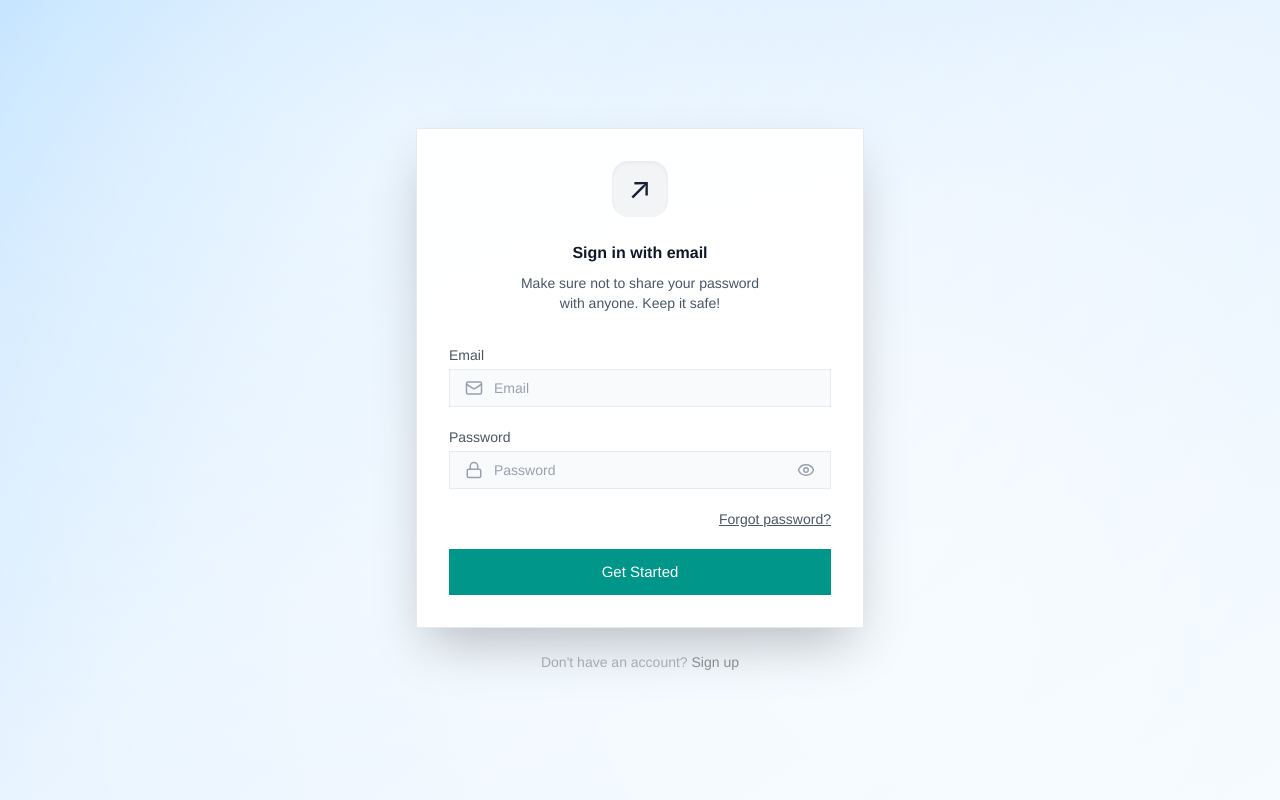
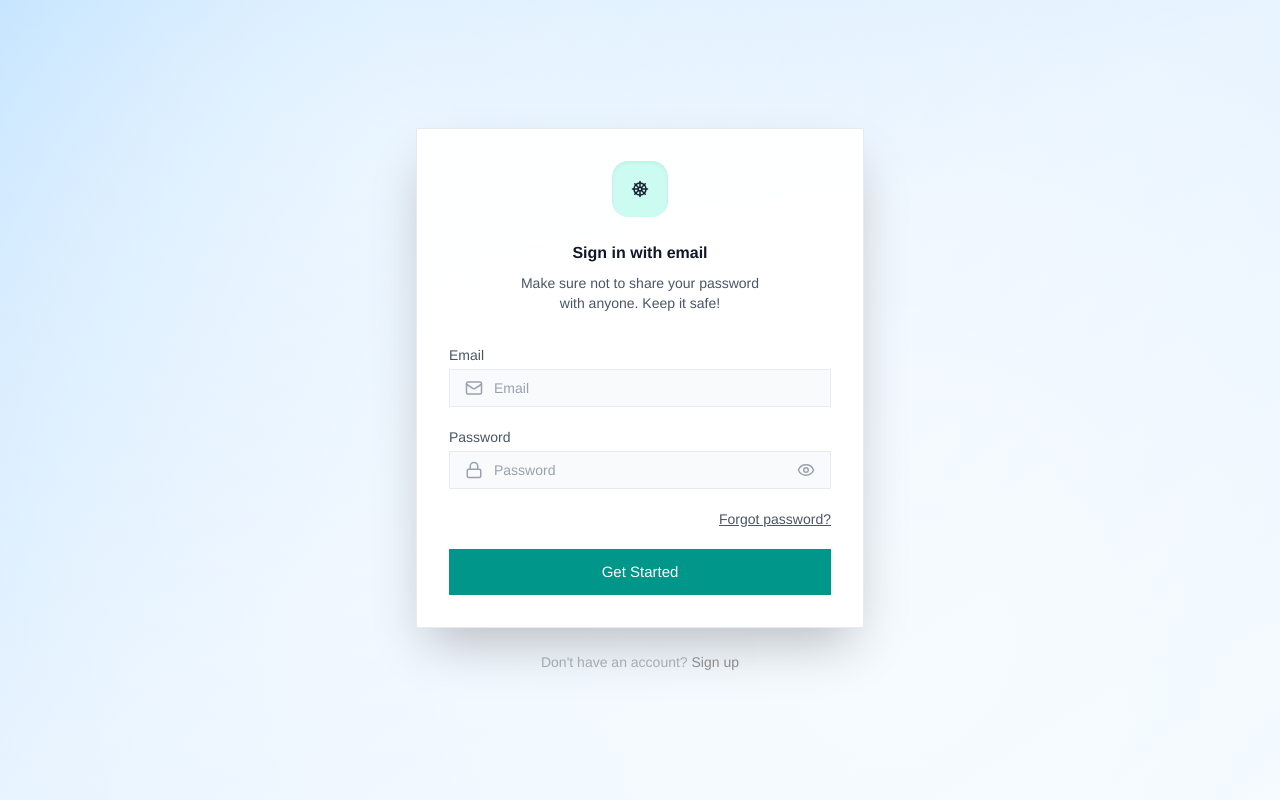
Before and after one commit to ivanepou22/customerserviceportal, a React (Vite) app in the folder FrontEnd-React/: page / in a window 1280 px wide. Built offline with nearby package versions, Linux system fonts and the light colour scheme.

Commit message:
feat: update LoginPage icon and styling for improved aesthetics

```diff
--- a/FrontEnd-React/src/components/Dashboard.jsx
+++ b/FrontEnd-React/src/components/Dashboard.jsx
@@ -23,10 +23,6 @@ function Dashboard() {
             <Header />
             <div className="border-b border-emerald-100 bg-emerald-50">
                 <div className="mx-auto flex h-8 max-w-[1120px] items-center justify-center gap-2 px-5 text-center text-[13px] font-semibold text-emerald-950">
-                    <span className="grid h-4 w-4 place-items-center rounded-full bg-emerald-500 text-white">
-                        <Icon name="check" size={11} strokeWidth={3.5} />
-                    </span>
-                    Welcome to the Vision Group Customer Portal: {user.name}
                 </div>
             </div>
 
--- a/FrontEnd-React/src/components/LoginPage.jsx
+++ b/FrontEnd-React/src/components/LoginPage.jsx
@@ -2,7 +2,7 @@ import { useEffect, useState } from "react";
 import { useNavigate } from 'react-router-dom';
 import { useAuth } from "../context/AuthContext";
 import { authService } from "../services/authService";
-import { Eye, EyeOff, Lock, Mail } from "lucide-react";
+import { Eye, EyeOff, Lock, Mail, ShipWheel } from "lucide-react";
 
 function LoginPage() {
   const navigate = useNavigate();
@@ -44,8 +44,8 @@ function LoginPage() {
       <div className="w-full max-w-md">
         <div className="bg-white/95 backdrop-blur-xl shadow-2xl p-8 border border-white/60">
           <div className="flex justify-center mb-6">
-            <div className="w-14 h-14 bg-gray-100 rounded-2xl flex items-center justify-center shadow-inner">
-              <span className="text-3xl">↗</span>
+            <div className="w-14 h-14 bg-teal-100 rounded-2xl flex items-center justify-center shadow-inner">
+              <ShipWheel size={18} />
             </div>
           </div>
 
```
